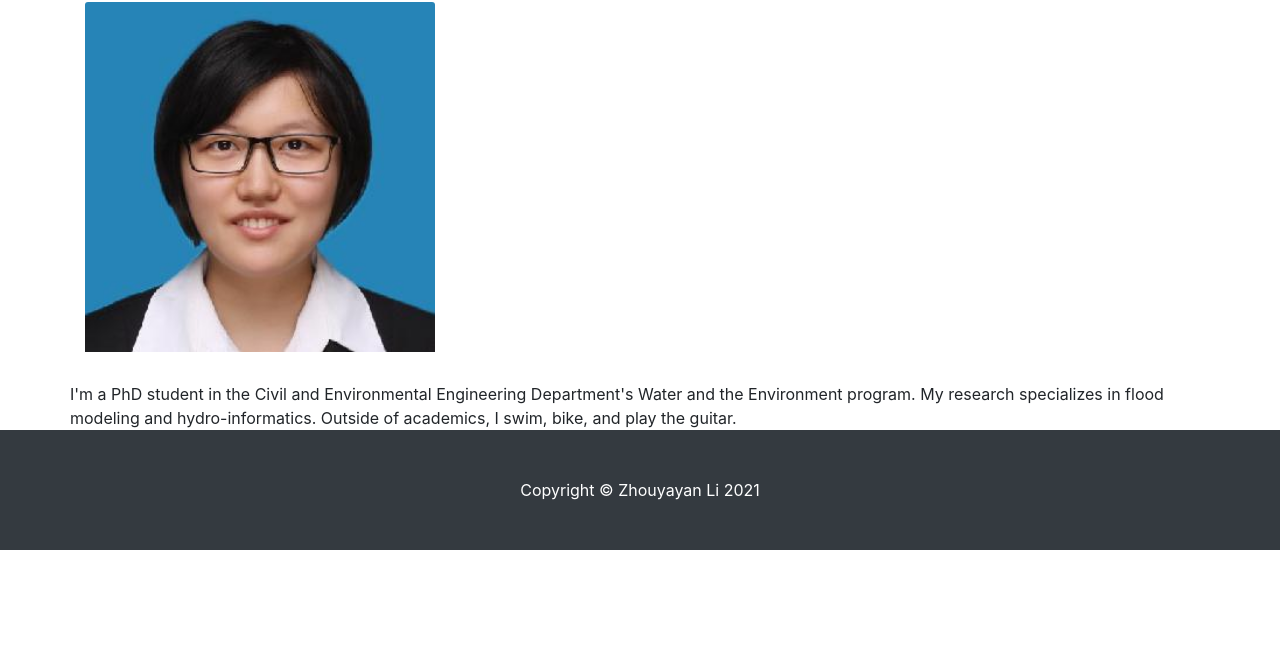
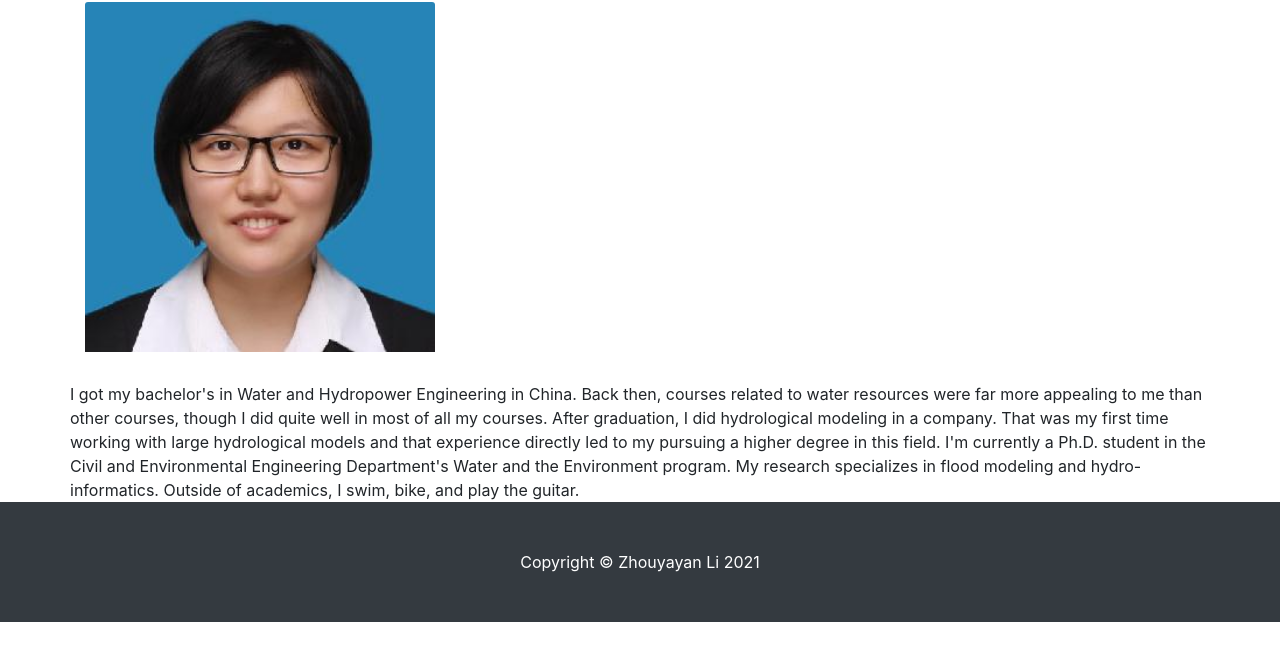
Before and after one commit to geog3540/zli284, a website: page shortbio.html in a window 1280 px wide. Shown: the part 150-800 px from the top of the page. Drawn offline with Linux system fonts and the light colour scheme.

Commit message:
Update shortbio.html

```diff
--- a/shortbio.html
+++ b/shortbio.html
@@ -60,7 +60,7 @@
         <div class="col-lg-4 col-sm-6 portfolio-item">
           <img class="card-img-top" src="image/iris300.jpg" alt="">
         </div>
-        <p class="card-text">I'm a PhD student in the Civil and Environmental Engineering Department's Water and the Environment program. My research specializes in flood modeling and hydro-informatics. Outside of academics, I swim, bike, and play the guitar.</p>
+        <p class="card-text">I got my bachelor's in Water and Hydropower Engineering in China. Back then, courses related to water resources were far more appealing to me than other courses, though I did quite well in most of all my courses. After graduation, I did hydrological modeling in a company. That was my first time working with large hydrological models and that experience directly led to my pursuing a higher degree in this field. I'm currently a Ph.D. student in the Civil and Environmental Engineering Department's Water and the Environment program. My research specializes in flood modeling and hydro-informatics. Outside of academics, I swim, bike, and play the guitar.</p>
       </div>
       <!-- /.row -->
 
```
